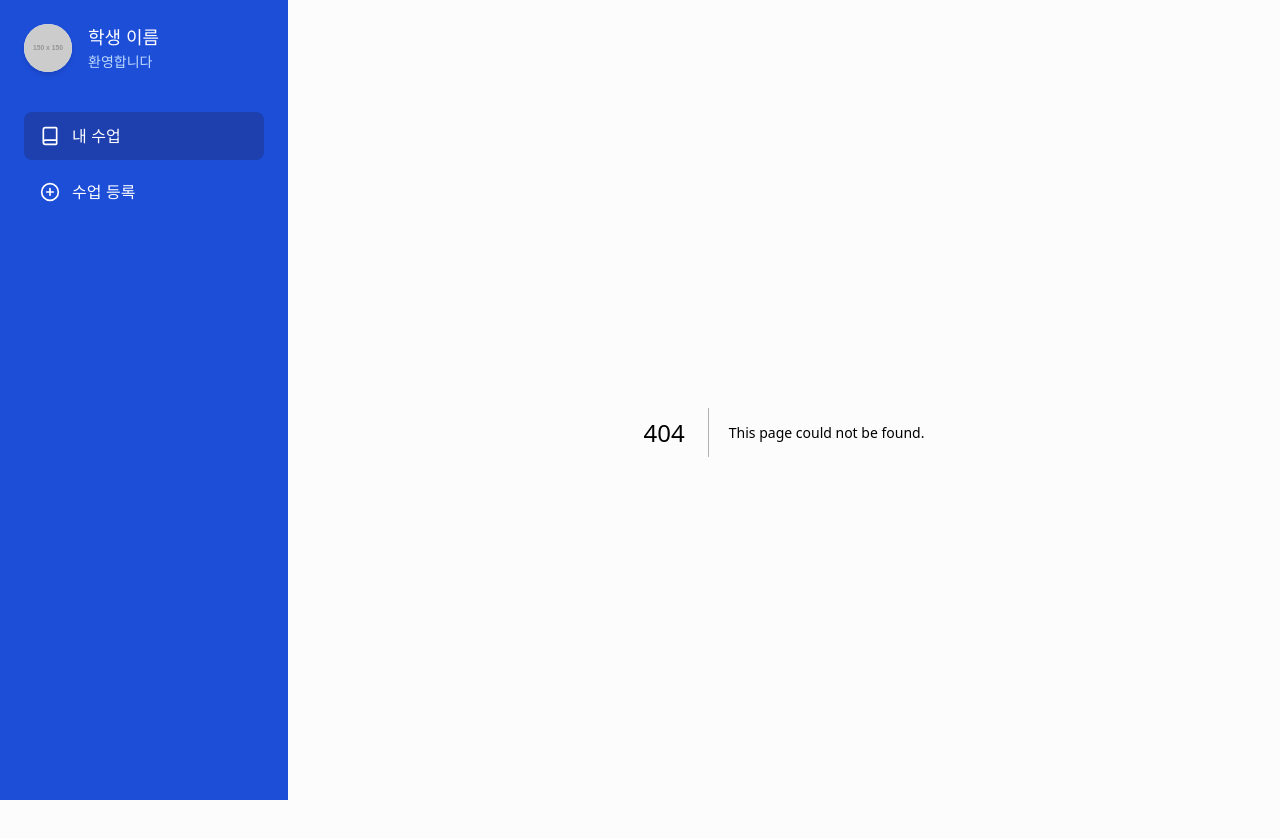
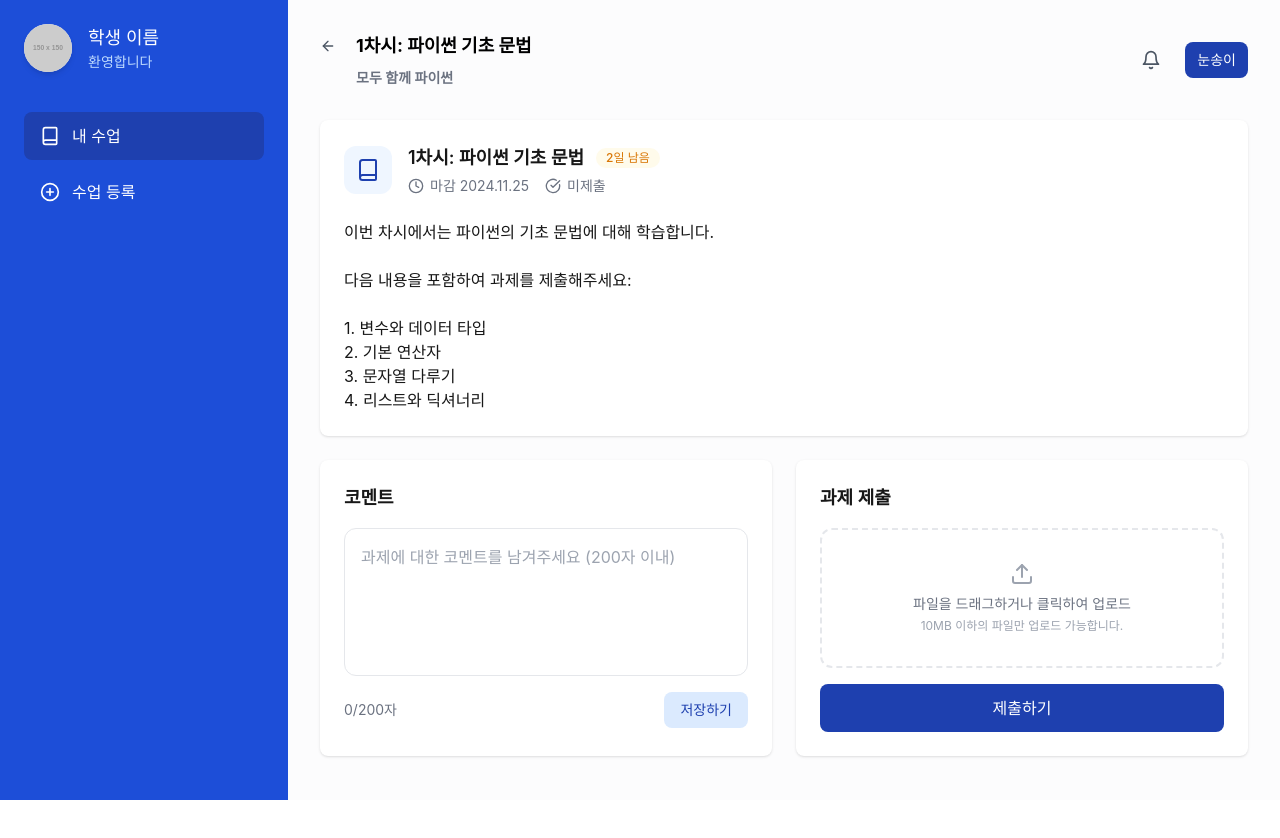
Before and after one commit to 9oormthon-univ/2024_DANPOON_TEAM_25_FE, a Next.js app: page /student/courses/1/works/1 in a window 1280 px wide. Before the commit this address had no page. Shown: the top 838 px of the page. After the commit the page ends 800 px from the top, so only its background shows below. Built offline with nearby package versions, Linux system fonts and the light colour scheme; a web font is replaced by a local one.

Commit message:
[Feat] 워크(work) 상세 및 과제 제출 페이지 컴포넌트 구현

```diff
--- /dev/null
+++ b/src/pages/student/courses/[courseId]/works/[workId]/index.tsx
@@ -0,0 +1,81 @@
+import CommentCard from "@/components/common/Card/CommentCard";
+import FileUploadCard from "@/components/common/Card/FileUploadCard";
+import WorkInfoCard from "@/components/common/Card/WorkInfoCard";
+import { PageHeader } from "@/components/layout/PageHeader/PageHeader";
+import { useState } from "react";
+
+const WorkSubmit = () => {
+    const [uploadedFiles, setUploadedFiles] = useState<FileList | null>(null);
+
+    const handleFileUpload = (files: FileList | null) => {
+        setUploadedFiles(files);
+        console.log('Uploaded files:', files);
+    };
+
+    const handleSubmit = () => {
+        if (uploadedFiles) {
+        alert(`${uploadedFiles.length}개의 파일이 제출되었습니다.`);
+        } else {
+        alert('제출할 파일이 없습니다.');
+        }
+    };
+
+    const [comment, setComment] = useState('');
+
+    const handleCommentChange = (value: string) => {
+        setComment(value);
+    };
+
+    const handleSave = () => {
+        alert(`코멘트가 저장되었습니다.`);
+    };
+
+    return (
+      <>
+          <PageHeader
+            pageTitle="1차시: 파이썬 기초 문법"
+            role="student"
+            hasBackButton
+            hasSubtitle
+            subtitle="모두 함께 파이썬"
+            status="in-progress"
+          />
+          <div className="my-8 mb-6">
+            <WorkInfoCard
+              title="1차시: 파이썬 기초 문법"
+              remainingDays={2}
+              dueDate="2024.11.25"
+              status="미제출"
+              description={`이번 차시에서는 파이썬의 기초 문법에 대해 학습합니다.
+
+                            다음 내용을 포함하여 과제를 제출해주세요:
+
+                            1. 변수와 데이터 타입
+                            2. 기본 연산자
+                            3. 문자열 다루기
+                            4. 리스트와 딕셔너리`}
+            />
+            </div>
+            <div className="grid grid-cols-1 md:grid-cols-2 gap-6">
+              <CommentCard
+                comment={comment}
+                onCommentChange={handleCommentChange}
+                onSave={handleSave}
+                placeholder="과제에 대한 코멘트를 남겨주세요 (200자 이내)"
+                maxLength={200}
+                saveButtonText="저장하기"
+              />
+              <FileUploadCard
+                title="과제 제출"
+                submitGuide="10MB 이하의 파일만 업로드 가능합니다."
+                onFileUpload={handleFileUpload}
+                onSubmit={handleSubmit}
+                uploadAreaText="파일을 드래그하거나 클릭하여 업로드"
+                submitButtonText="제출하기"
+              />
+            </div>
+        </>
+    );
+  };
+
+  export default WorkSubmit;
```
